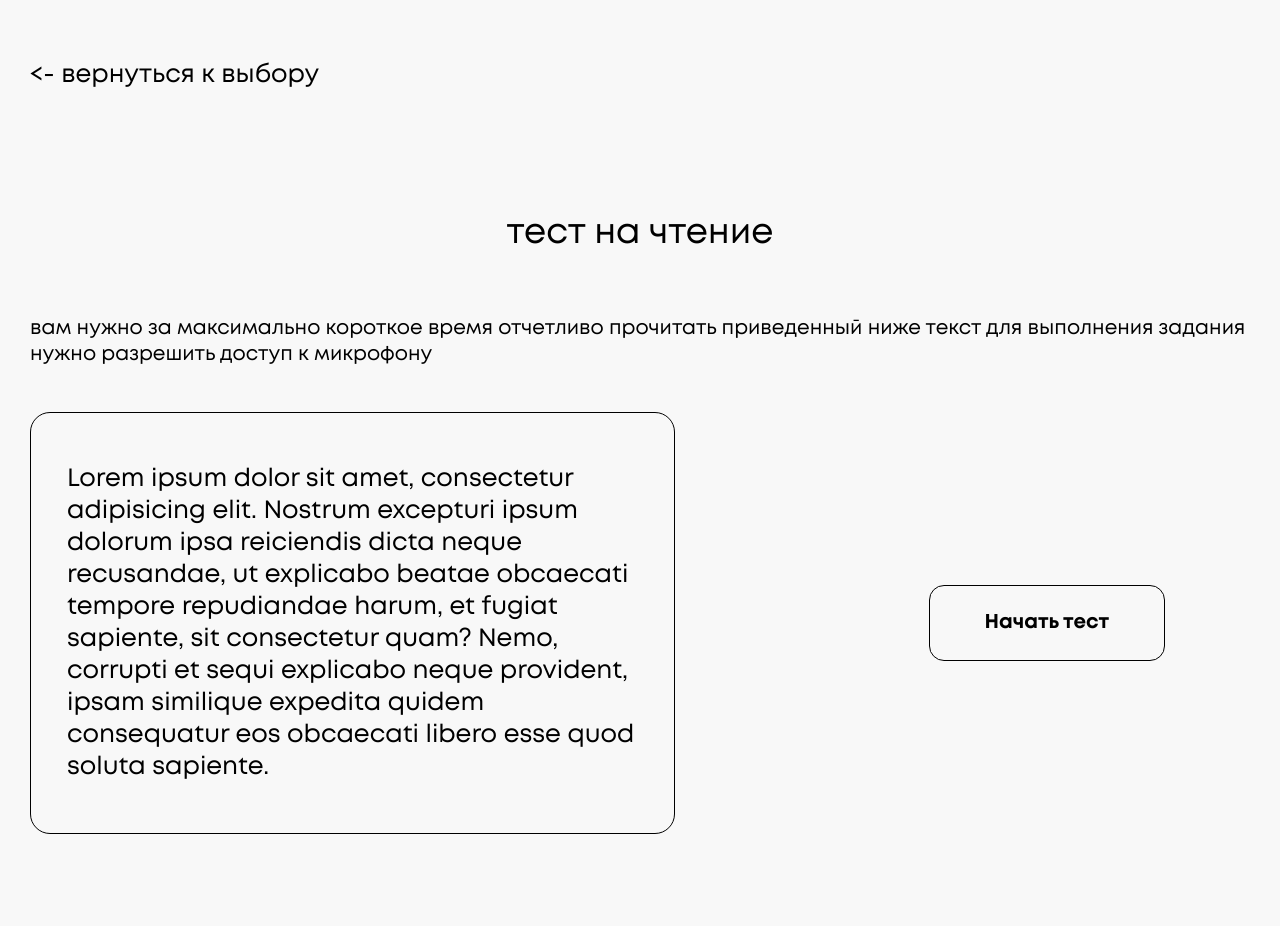
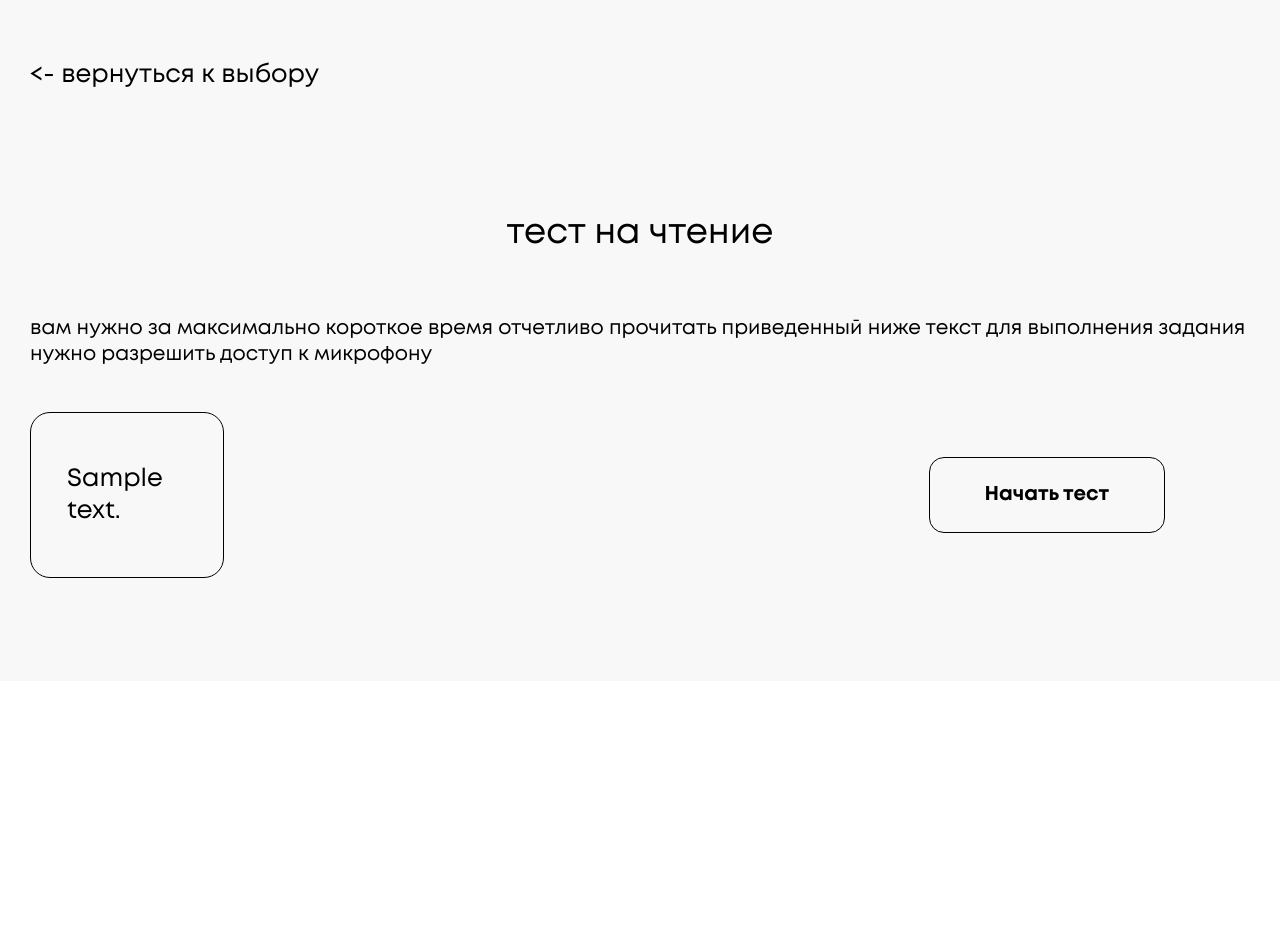
Before and after one commit to gumaonelove/tel, a Django app: template study/templates/reading.html in a window 1280 px wide. Shown: the part 119-1045 px from the top of the page. After the commit the page ends 697 px from the top, so only its background shows below. Run offline with Django 3.2, Linux system fonts and the light colour scheme; data comes from the database, SQL or seed files in the repository; both versions use the stored data as it was after the commit; tables that the repository leaves empty hold one stand-in row (values such as "Sample post"); the template is opened without the code that fills it: values that come from a table or form of the project are taken from there, most other values are stand-ins (such as "Sample title", 1, 10 or a date in 2020); some libraries are stand-ins or nearby versions; some web fonts are replaced.

Commit message:
правки

```diff
--- a/develop_console_commands.txt
+++ b/develop_console_commands.txt
@@ -3,6 +3,10 @@ source env/bin/activate
 
 pip install -r req.txt
 
+
+python manage.py collectstatic
+python manage.py makemigrations
+python manage.py migrate
 python manage.py runserver
 
 npx create-react-app frontend
--- a/nginx.txt
+++ b/nginx.txt
@@ -1,5 +1,5 @@
 server {
-    listen 80;
+    listen 90;
     server_name 80.78.241.26;
     client_max_body_size 50M;
 
--- a/study/templates/reading.html
+++ b/study/templates/reading.html
@@ -17,11 +17,9 @@
                         для выполнения задания нужно разрешить доступ к микрофону</div>
                     <div class="reading__block">
                         <div class="reading__left">
-                            <p class="reading__descr">Lorem ipsum dolor sit amet, consectetur adipisicing elit. Nostrum
-                                excepturi ipsum dolorum ipsa reiciendis dicta neque recusandae, ut explicabo beatae
-                                obcaecati tempore repudiandae harum, et fugiat sapiente, sit consectetur quam?
-                                Nemo, corrupti et sequi explicabo neque provident, ipsam similique expedita quidem
-                                consequatur eos obcaecati libero esse quod soluta sapiente.</p>
+                            <p class="reading__descr">
+                                {{ text.text_html|safe }}
+                            </p>
                         </div>
                         <div class="reading__right">
                             <a href="#" class="reading__btn button start active">Начать тест</a>
```
Also changed, not shown: study/views.py (+25 -2 lines), db.sqlite3, 2 other files.
